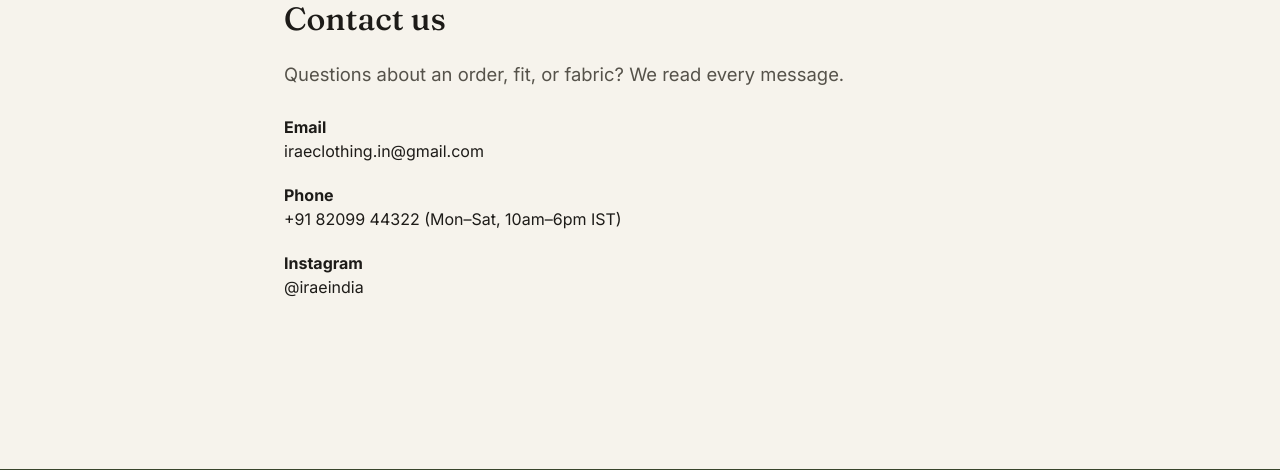
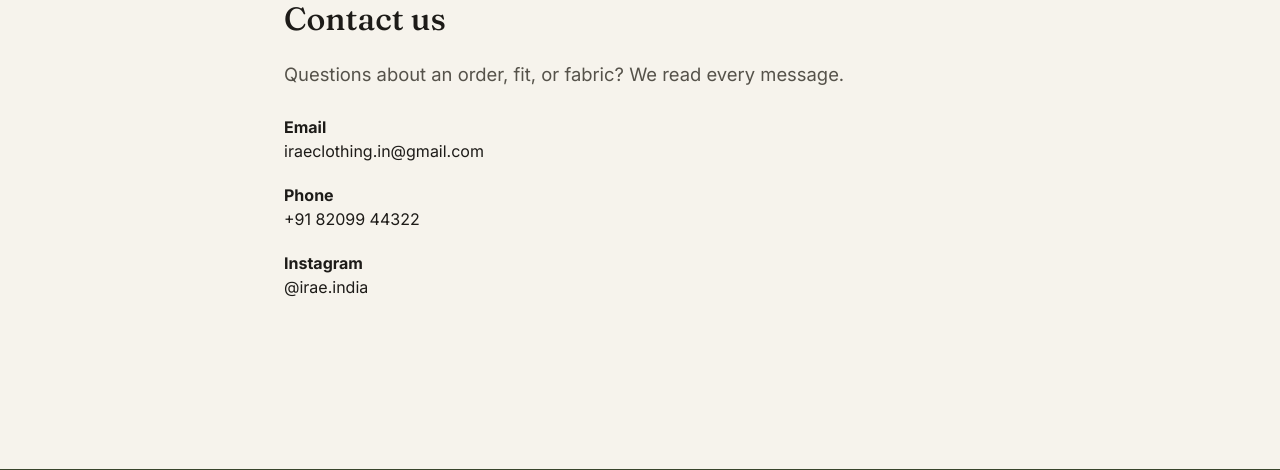
Before and after one commit to rhythm5-dev/CLOTHING-SITE, a Flask app: page /contact in a window 1280 px wide. Shown: the part 164-634 px from the top of the page. Run offline with Flask 3, Linux system fonts and the light colour scheme.

Commit message:
Update contact page title and Instagram handle

```diff
--- a/templates/contact.html
+++ b/templates/contact.html
@@ -1,5 +1,5 @@
 {% extends "base.html" %}
-{% block title %}Contact — iraeindia{% endblock %}
+{% block title %}Contact — Irae{% endblock %}
 {% block content %}
 
 <div class="content-page">
@@ -7,8 +7,8 @@
   <p class="lead">Questions about an order, fit, or fabric? We read every message.</p>
   <div class="contact-details">
     <p><strong>Email</strong><br>iraeclothing.in@gmail.com</p>
-    <p><strong>Phone</strong><br>+91 82099 44322 (Mon–Sat, 10am–6pm IST)</p>
-    <p><strong>Instagram</strong><br><a href="https://www.instagram.com/irae.india/" target="_blank">@iraeindia</a></p>
+    <p><strong>Phone</strong><br>+91 82099 44322</p>
+    <p><strong>Instagram</strong><br><a href="https://www.instagram.com/irae.india/" target="_blank">@irae.india</a></p>
   </div>
 </div>
 
```
